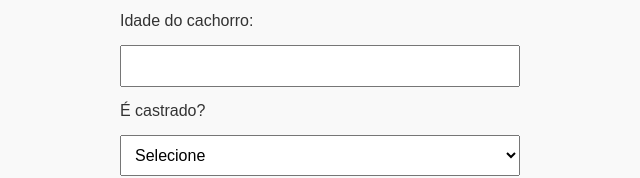
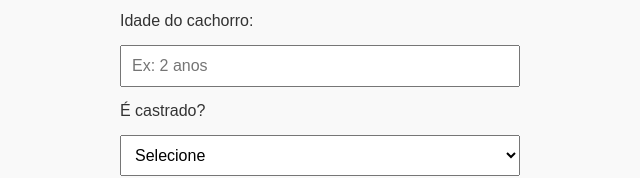
Before and after one commit to DogVaderoficial/dogvadersite, a plain HTML site: page index.html in a window 1280 px wide. Shown: the part 638-816 px from the top of the page, 320-960 px from the left. Drawn offline with Linux system fonts and the light colour scheme.

Commit message:
Update index.html

```diff
--- a/index.html
+++ b/index.html
@@ -81,7 +81,7 @@
       <input type="text" id="nome-cachorro" name="nome-cachorro" required>
 
       <label for="idade">Idade do cachorro:</label>
-      <input type="number" id="idade" name="idade" min="0" required>
+      <input type="text" id="idade" name="idade" placeholder="Ex: 2 anos" required />
 
       <label for="castrado">É castrado?</label>
       <select id="castrado" name="castrado" required>
```
